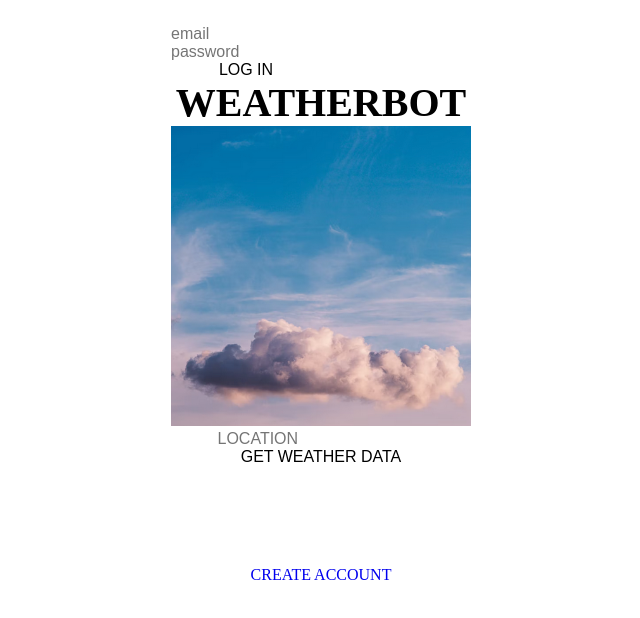
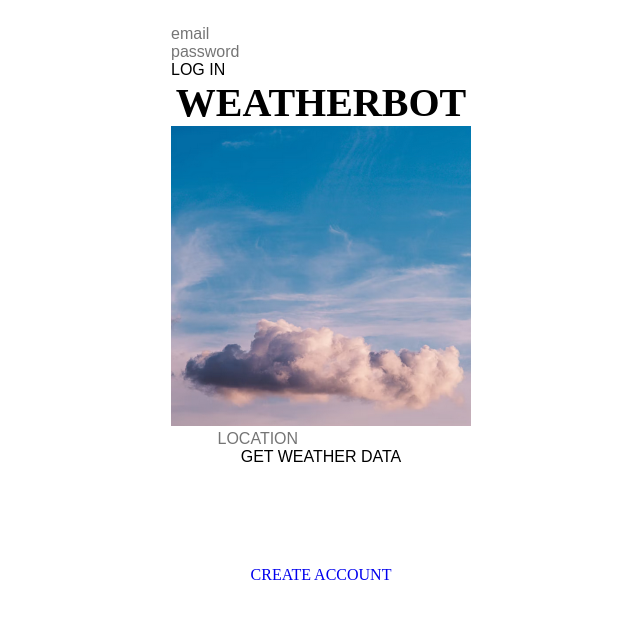
Before and after one commit to infinity-machine/C6-WEATHERAPP, a React (Create React App) app in the folder client/: page / in a window 1280 px wide. Shown: the top 618 px of the page, without its empty margins (319-959 px from the left). Built offline with nearby package versions, Linux system fonts and the light colour scheme.

Commit message:
heroku push

```diff
--- a/client/src/App.js
+++ b/client/src/App.js
@@ -41,11 +41,11 @@ function App() {
   }
 
   return (
-    <div className="container centertext">
+    <div className="container">
       <Header user={user} setUser={setUser} />
       {
         citySelect ? (
-          <div className="container ">
+          <div className="containercentertext">
             <div className="margincenter">
               <form onSubmit={handleLocSubmit}>
                 <input onChange={handleInputChange} value={locInput} type="text" placeholder="LOCATION"></input>
```
